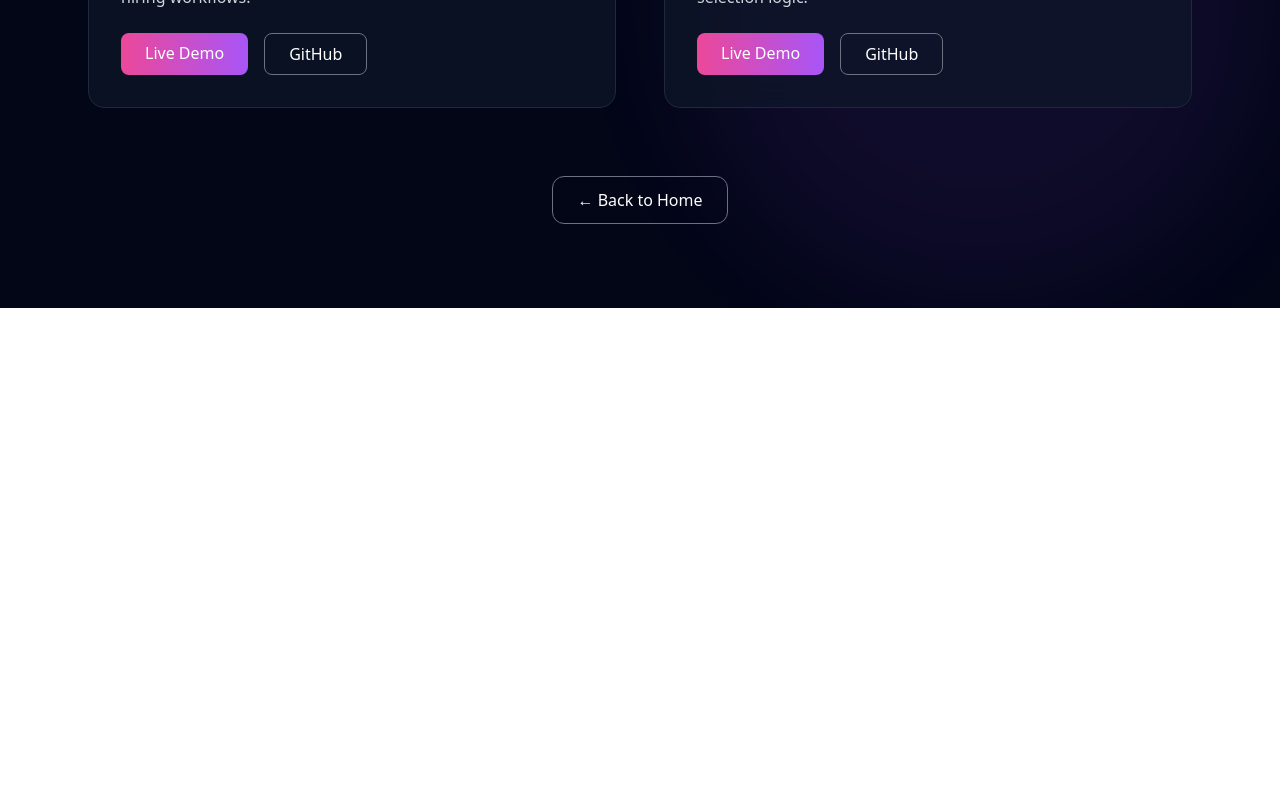
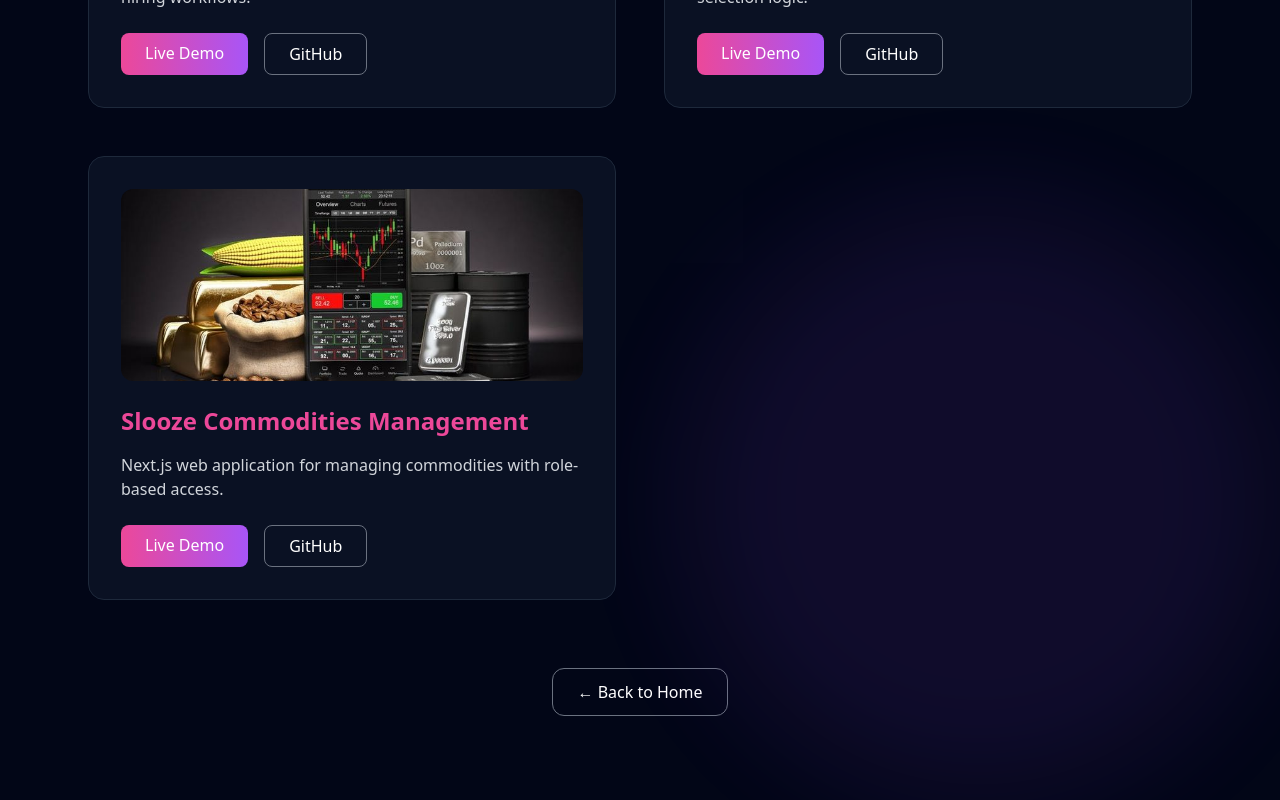
Before and after one commit to Sanjayas27/sanjay-portfolio, a React (Vite) app: page /projects in a window 1280 px wide. Shown: the part 1116-1916 px from the top of the page. Before the commit the page ends 1424 px from the top, so only its background shows below. Built offline with nearby package versions, Linux system fonts and the light colour scheme.

Commit message:
added new project

```diff
--- a/src/pages/AllProjects.jsx
+++ b/src/pages/AllProjects.jsx
@@ -6,7 +6,7 @@ import growImg from "../assets/growmytherapy.png";
 import ecommerceImg from "../assets/ecommerce.png";
 import hiredoneImg from "../assets/hiredone.png";
 import metroImg from "../assets/metro.png";
-
+import sloozeImg from "../assets/sloozeimg.jpg"; // <-- New project image
 
 export default function AllProjects() {
   const projects = [
@@ -42,7 +42,14 @@ export default function AllProjects() {
       live: "https://your-live-link.com",
       github: "https://github.com/yourusername/project4",
     },
-
+    {
+      title: "Slooze Commodities Management", // <-- New Project
+      description:
+        "Next.js web application for managing commodities with role-based access.",
+      image: sloozeImg,
+      live: "https://slooze-inventory-seven.vercel.app/",
+      github: "https://github.com/Sanjayas27/slooze-inventory",
+    },
   ];
 
   return (
```
